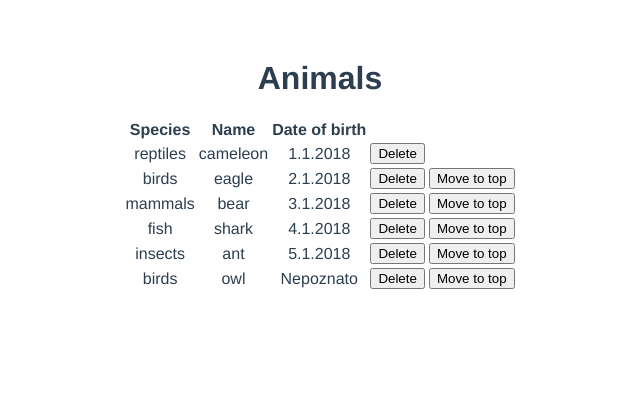
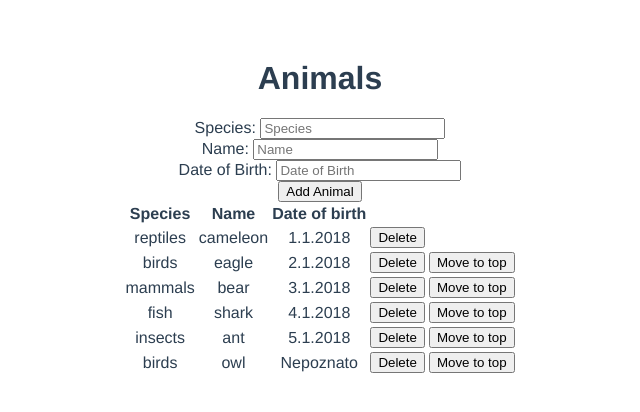
Before and after one commit to hiki89/zoo, a Vue app: page / in a window 1280 px wide. Shown: the top 412 px of the page, without its empty margins (320-960 px from the left). Built offline with nearby package versions, Linux system fonts and the light colour scheme.

Commit message:
Zadatak 5

```diff
--- a/src/components/AnimalList.vue
+++ b/src/components/AnimalList.vue
@@ -1,6 +1,16 @@
 <template>
   <div>
     <h1>Animals</h1>
+
+    <form @submit.prevent>
+        <label>Species: </label>
+        <input v-model="newAnimal.species" type="text" placeholder="Species"> <br>
+        <label>Name: </label>
+        <input v-model="newAnimal.name" type="text" placeholder="Name"> <br>
+        <label>Date of Birth: </label>
+        <input v-model="newAnimal.dateOfBirth" type="text" placeholder="Date of Birth"> <br>
+        <button @click="addAnimal" type="submit">Add Animal</button>
+    </form>
 
     <table align="center">
         <thead>
@@ -35,7 +45,9 @@
               {species: "insects", name: "ant", dateOfBirth: "5.1.2018"},
               {species: "birds", name: "owl", dateOfBirth: ''}
           ],
+          newAnimal: {
 
+          }
       };
   },
 
@@ -48,6 +60,11 @@
       moveToTop(animal) {
         this.deleteAnimal(animal);
         this.animals.unshift(animal);
+      },
+
+      addAnimal() {
+          this.animals.push(this.newAnimal);
+          this.newAnimal = {};
       }
   }
 }
```
